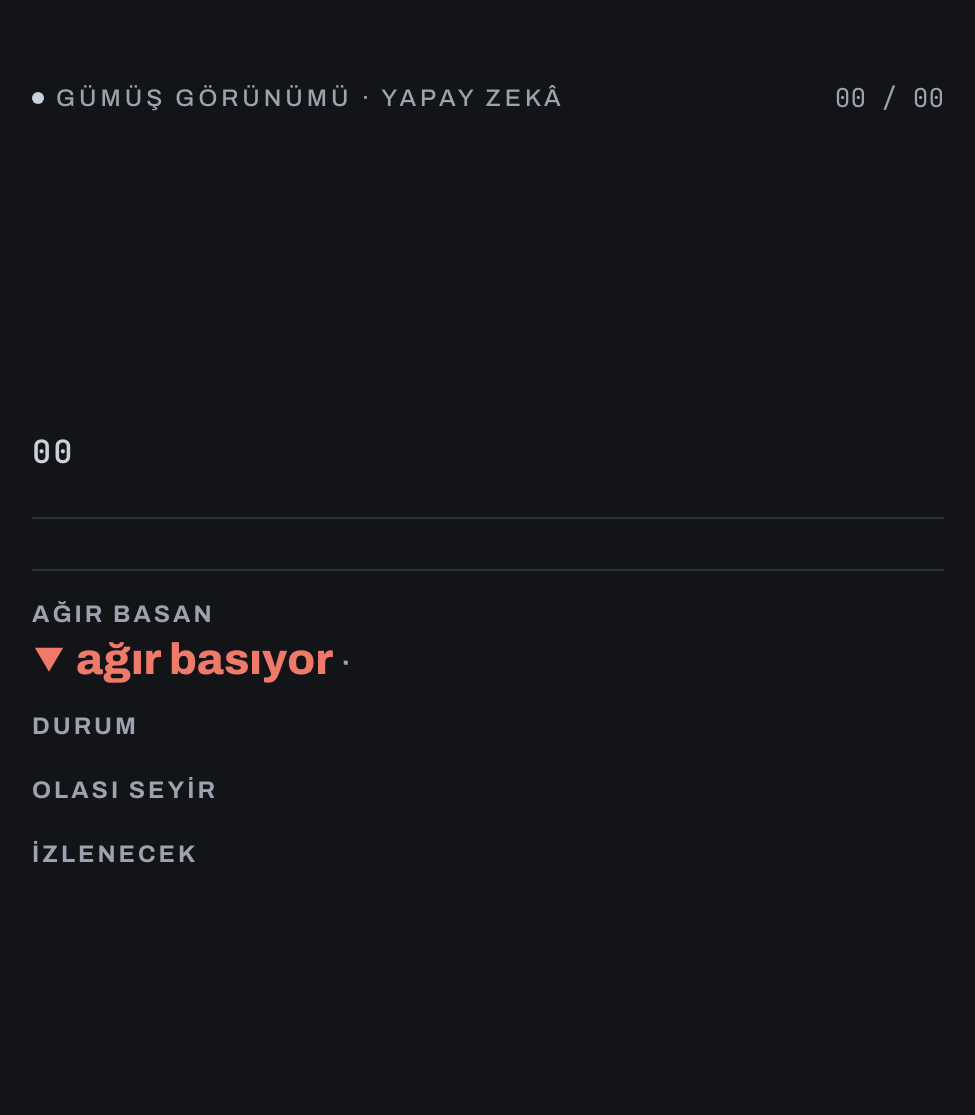
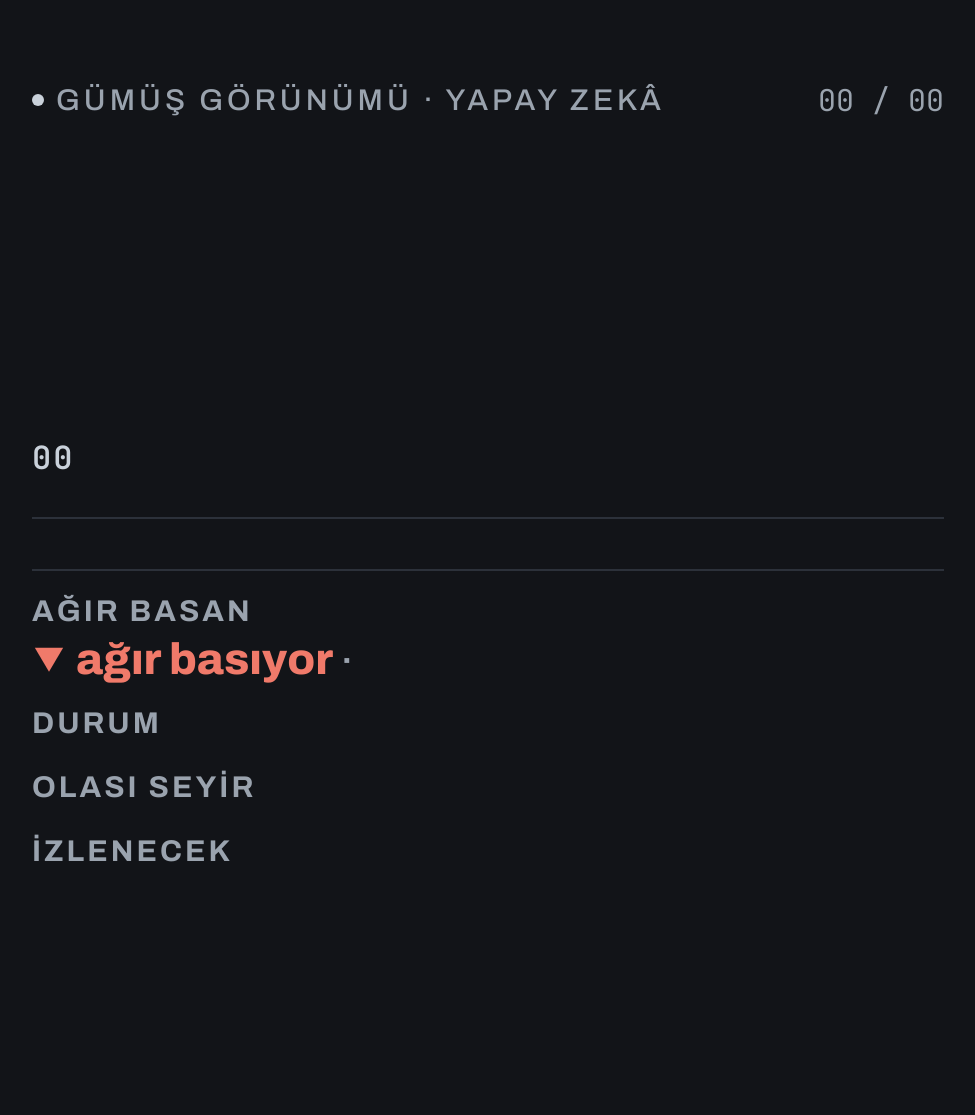
Before and after one commit to ridvancoskun1975-cpu/gumus-bot, a Python web app: template templates/yorum.html in a window 1280 px wide. Shown: the top 1115 px of the page, without its empty margins (52-1027 px from the left). Run offline with Jinja, Linux system fonts and the light colour scheme; the template is opened without the code that fills it, so the values that code supplies are empty.

Commit message:
Pazar yorumu: küçük yazılar büyütüldü, Reels hücre oklarının rengi düzeltildi
Kaydırmalı ve Reels'te etiketler, vade satırları, hücre adları ve veri notu büyüdü;
kapakta yer açmak için başlık ve fiyat biraz küçüldü. Sağ alttaki yasal/kaynak
yazıları değişmedi. Reels vade sahnesinde Gram/Ons/Dolar okları gri çıkıyordu,
artık yön rengini (yeşil/kırmızı) alıyor.

Önizleme: Rıdvan'ın onayı bekleniyor; onaydan önce main'e alınmaz.

Co-Authored-By: Claude Opus 5.5 <noreply@anthropic.com>
Claude-Session: https://claude.ai/code/session_01WYqXiEiRnGjnW1rBy1doFN

```diff
--- a/templates/yorum.html
+++ b/templates/yorum.html
@@ -5,40 +5,40 @@
 <title>Gümüş Görünümü</title>
 <style>{% include "ortak.css" %}
 .govde { flex: 1; display: flex; flex-direction: column; justify-content: center; min-height: 0; }
-.seri { gap: 12px; font-size: 24px; }
+.seri { gap: 12px; font-size: 30px; }
 .yz { display: inline-flex; align-items: center; gap: 12px; align-self: flex-start; border: 2px solid var(--vurgu);
-  border-radius: 999px; padding: 10px 22px; font-size: 24px; font-weight: 700; letter-spacing: 3px; color: var(--vurgu); }
+  border-radius: 999px; padding: 10px 22px; font-size: 28px; font-weight: 700; letter-spacing: 2px; color: var(--vurgu); }
 .yz i { width: 10px; height: 10px; border-radius: 50%; background: var(--vurgu); display: inline-block; }
 h1 { letter-spacing: -3px; line-height: 0.95; }
-.kapak-fiyat { border-top: 2px solid var(--cizgi); padding-top: 30px; }
-.kucuk-baslik { font-size: 24px; font-weight: 700; letter-spacing: 3px; color: var(--soluk); }
+.kapak-fiyat { border-top: 2px solid var(--cizgi); padding-top: 24px; }
+.kucuk-baslik { font-size: 30px; font-weight: 700; letter-spacing: 3px; color: var(--soluk); }
 .fiyat-satir { display: flex; align-items: baseline; gap: 14px; margin-top: 10px; }
-.fiyat { font-size: 140px; font-weight: 800; line-height: 1; letter-spacing: -6px; }
+.fiyat { font-size: 124px; font-weight: 800; line-height: 1; letter-spacing: -6px; }
 .birim { font-size: 72px; font-weight: 700; color: var(--vurgu); }
-.fiyat-alt { display: flex; align-items: center; gap: 18px; margin-top: 16px; font-size: 28px; }
+.fiyat-alt { display: flex; align-items: center; gap: 18px; margin-top: 16px; font-size: 32px; }
 .vade-listesi { display: flex; flex-direction: column; }
-.vade-satir { display: grid; grid-template-columns: 250px 1fr; gap: 24px; align-items: center; padding: 22px 0;
+.vade-satir { display: grid; grid-template-columns: 270px 1fr; gap: 24px; align-items: center; padding: 15px 0;
   border-top: 2px solid var(--cizgi); }
 .vade-satir:last-child { border-bottom: 2px solid var(--cizgi); }
 .vade-ad { display: flex; flex-direction: column; gap: 4px; }
-.vade-ad b { font-size: 32px; font-weight: 800; }
-.vade-ad span { font-size: 22px; color: var(--soluk); }
+.vade-ad b { font-size: 36px; font-weight: 800; }
+.vade-ad span { font-size: 30px; color: var(--soluk); }
 .vade-ozet { font-size: var(--ozet, 38px); font-weight: 600; line-height: 1.2; text-wrap: balance; }
 
 .no { font-size: 32px; font-weight: 600; color: var(--vurgu); letter-spacing: 2px; }
-h2 { margin: 4px 0 0; font-size: 96px; line-height: 1; font-weight: 800; letter-spacing: -3px; }
+h2 { margin: 4px 0 0; font-size: 88px; line-height: 1; font-weight: 800; letter-spacing: -3px; }
 .ufuk { font-size: 34px; color: var(--soluk); margin-top: 10px; }
-.veri { margin-top: 30px; border-top: 2px solid var(--cizgi); border-bottom: 2px solid var(--cizgi); padding: 18px 0 20px; }
+.veri { margin-top: 24px; border-top: 2px solid var(--cizgi); border-bottom: 2px solid var(--cizgi); padding: 18px 0 20px; }
 .hucreler { display: grid; grid-template-columns: repeat(3, 1fr); gap: 20px; margin-top: 12px; }
-.hucre > span { display: block; font-size: 24px; color: var(--soluk); margin-bottom: 8px; }
+.hucre > span:not(.degisim) { display: block; font-size: 30px; color: var(--soluk); margin-bottom: 6px; }
 .bos { font-size: 40px; font-weight: 700; color: var(--soluk); }
-.veri-not { margin-top: 12px; font-size: 22px; color: var(--soluk); line-height: 1.3; }
-.yz-blok { margin-top: 30px; }
+.veri-not { margin-top: 10px; font-size: 28px; color: var(--soluk); line-height: 1.25; }
+.yz-blok { margin-top: 24px; }
 .yon { display: inline-flex; align-items: center; gap: 10px; font-weight: 800; }
 .yon.artis { color: var(--artis); }
 .yon.dusus { color: var(--dusus); }
 .yon.dusus svg { transform: rotate(180deg); }
-.yon small { font-size: 0.72em; font-weight: 600; color: var(--soluk); }
+.yon small { font-size: 0.86em; font-weight: 600; color: var(--soluk); }
 .yz-blok .kucuk-baslik { margin-bottom: 8px; }
 .metin { font-size: var(--metin, 42px); line-height: 1.3; font-weight: 500; text-wrap: pretty; }
 .izle { color: var(--vurgu); font-weight: 700; }
@@ -55,9 +55,9 @@ h2 { margin: 4px 0 0; font-size: 96px; line-height: 1; font-weight: 800; letter-
   <div class="govde" id="govde" data-degisken="--ozet" data-en-buyuk="38" data-en-kucuk="30" style="justify-content: space-evenly">
     <div>
       <div class="yz"><i></i>ÜST DÜZEY YAPAY ZEKÂ İLE ÜRETİLMİŞTİR</div>
-      <h1 style="font-size: 100px; margin-top: 24px; text-wrap: balance">Kısa, orta ve uzun vade</h1>
+      <h1 style="font-size: 90px; margin-top: 18px; text-wrap: balance">Kısa, orta ve uzun vade</h1>
       <div class="tarih" style="margin-top: 22px; font-size: 36px">{{ tarih }} · {{ gun }}</div>
-      {% if dayanak %}<div class="soluk" style="margin-top: 10px; font-size: 26px">Dayanak: {{ dayanak }}</div>{% endif %}
+      {% if dayanak %}<div class="soluk" style="margin-top: 10px; font-size: 30px">Dayanak: {{ dayanak }}</div>{% endif %}
     </div>
     <div class="kapak-fiyat">
       <div class="kucuk-baslik">GRAM GÜMÜŞ</div>
@@ -69,7 +69,7 @@ h2 { margin: 4px 0 0; font-size: 96px; line-height: 1; font-weight: 800; letter-
       <div class="vade-satir">
         <div class="vade-ad"><b>{{ v.ad }}</b><span>{{ v.ufuk }}</span></div>
         <div>
-          {{ yon_isareti(v.yorum, 30, 22) }}
+          {{ yon_isareti(v.yorum, 32, 24) }}
           <div class="vade-ozet" style="margin-top: 6px">{{ v.yorum.ozet }}</div>
         </div>
       </div>
@@ -88,7 +88,7 @@ h2 { margin: 4px 0 0; font-size: 96px; line-height: 1; font-weight: 800; letter-
   {% set v = vadeler[sayfa - 1] %}
   <div class="ust" style="align-items: center">
     <div class="etiket seri"><span class="nokta" style="width: 12px; height: 12px"></span><span>GÜMÜŞ GÖRÜNÜMÜ · YAPAY ZEKÂ</span></div>
-    <span class="mono soluk" style="font-size: 26px">{{ '%02d' % (sayfa + 1) }} / {{ '%02d' % toplam }}</span>
+    <span class="mono soluk" style="font-size: 30px">{{ '%02d' % (sayfa + 1) }} / {{ '%02d' % toplam }}</span>
   </div>
 
   <div class="govde" id="govde" data-degisken="--metin" data-en-buyuk="42" data-en-kucuk="34">
```
Also changed, not shown: templates/yorum-reels.html (+9 -8 lines).
